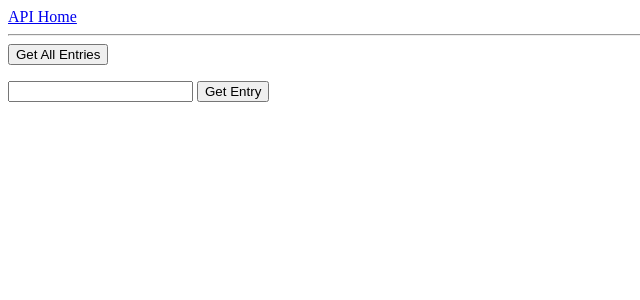
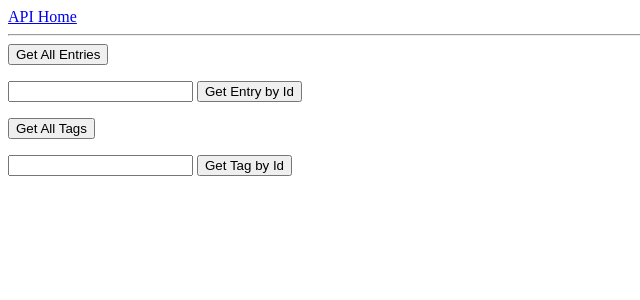
Before and after one commit to yourstoryproject/yourstoryproject, a Flask app: page /api/v1/ in a window 1280 px wide. Shown: the top 300 px of the page, without its empty margins (0-640 px from the left). Run offline with Flask 2, Linux system fonts and the light colour scheme.

Commit message:
YSP-20 Tweak language, add tag buttons to api test page

```diff
--- a/app/templates/api.html
+++ b/app/templates/api.html
@@ -34,13 +34,33 @@
     <div class="button-container">
         <form action="/api/v1/entries/get_entry/" method="GET" name="get_entry">
             <input type="text" name="entryId">
-            <input type="submit" value="Get Entry">
+            <input type="submit" value="Get Entry by Id">
         </form>
     </div>
+
+    <div class="button-container">
+        <form action="/api/v1/tags/get_tags" method="GET" name="get_tags">
+            <input type="submit" value="Get All Tags">
+        </form>
+    </div>
+
+    <div class="button-container">
+        <form action="/api/v1/tags/get_tag/" method="GET" name="get_tag">
+            <input type="text" name="tagId">
+            <input type="submit" value="Get Tag by Id">
+        </form>
+    </div>
+
+
 
     <style>
         .button-container {
             margin-bottom: 16px;
         }
+
+        .results {
+            max-height: 40%;
+            overflow-y: scroll;
+        }
     </style>
 {% endblock %}
```
Also changed, not shown: app/routes/Tag.py (+12 -6 lines).
